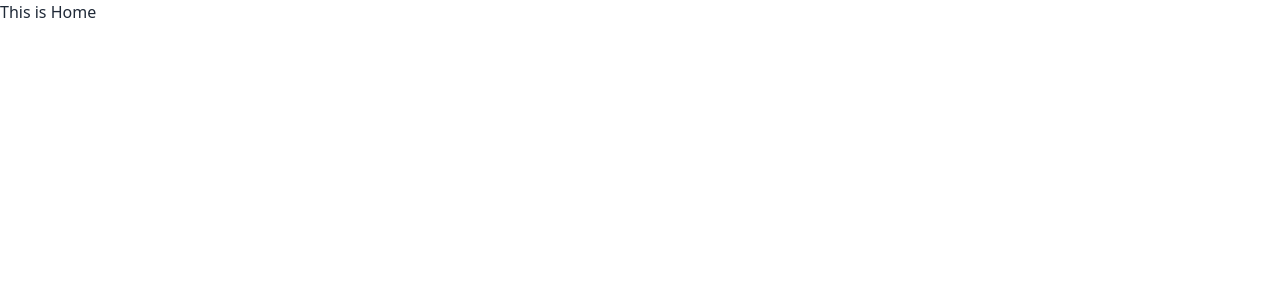
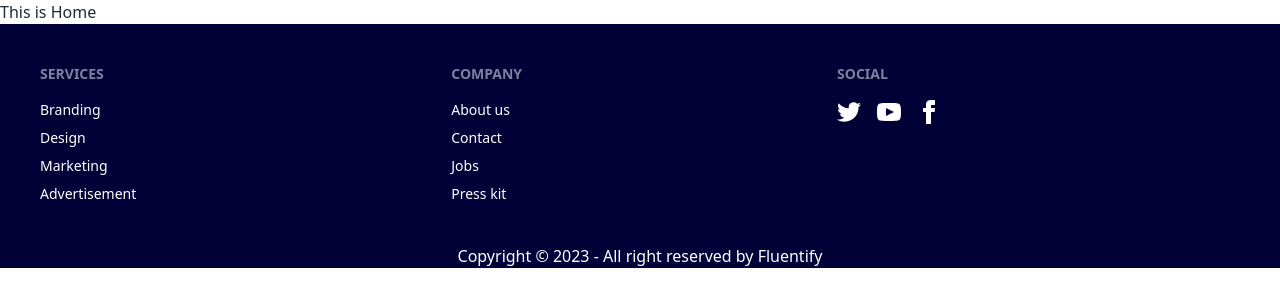
Before and after one commit to roufhasan/fluentify-client, a React (Vite) app: page / in a window 1280 px wide. Shown: the top 306 px of the page. Built offline with nearby package versions, Linux system fonts and the light colour scheme.

Commit message:
footer added

```diff
--- a/src/Layout/Main.jsx
+++ b/src/Layout/Main.jsx
@@ -1,9 +1,11 @@
 import { Outlet } from "react-router-dom";
+import Footer from "../Pages/Shared/Footer/Footer";
 
 const Main = () => {
   return (
     <div>
       <Outlet></Outlet>
+      <Footer></Footer>
     </div>
   );
 };
--- a/src/Pages/Shared/Footer/Footer.jsx
+++ b/src/Pages/Shared/Footer/Footer.jsx
@@ -1,5 +1,67 @@
+import { Link } from "react-router-dom";
+
 const Footer = () => {
-  return <div></div>;
+  return (
+    <div className="bg-[#010138] text-white">
+      <footer className="footer p-10">
+        <div>
+          <span className="footer-title">Services</span>
+          <a className="link link-hover">Branding</a>
+          <a className="link link-hover">Design</a>
+          <a className="link link-hover">Marketing</a>
+          <a className="link link-hover">Advertisement</a>
+        </div>
+        <div>
+          <span className="footer-title">Company</span>
+          <a className="link link-hover">About us</a>
+          <a className="link link-hover">Contact</a>
+          <a className="link link-hover">Jobs</a>
+          <a className="link link-hover">Press kit</a>
+        </div>
+        <div>
+          <span className="footer-title">Social</span>
+          <div className="grid grid-flow-col gap-4">
+            <Link to="https://www.twitter.com">
+              <svg
+                xmlns="http://www.w3.org/2000/svg"
+                width="24"
+                height="24"
+                viewBox="0 0 24 24"
+                className="fill-current"
+              >
+                <path d="M24 4.557c-.883.392-1.832.656-2.828.775 1.017-.609 1.798-1.574 2.165-2.724-.951.564-2.005.974-3.127 1.195-.897-.957-2.178-1.555-3.594-1.555-3.179 0-5.515 2.966-4.797 6.045-4.091-.205-7.719-2.165-10.148-5.144-1.29 2.213-.669 5.108 1.523 6.574-.806-.026-1.566-.247-2.229-.616-.054 2.281 1.581 4.415 3.949 4.89-.693.188-1.452.232-2.224.084.626 1.956 2.444 3.379 4.6 3.419-2.07 1.623-4.678 2.348-7.29 2.04 2.179 1.397 4.768 2.212 7.548 2.212 9.142 0 14.307-7.721 13.995-14.646.962-.695 1.797-1.562 2.457-2.549z"></path>
+              </svg>
+            </Link>
+            <Link to="https://www.youtube.com">
+              <svg
+                xmlns="http://www.w3.org/2000/svg"
+                width="24"
+                height="24"
+                viewBox="0 0 24 24"
+                className="fill-current"
+              >
+                <path d="M19.615 3.184c-3.604-.246-11.631-.245-15.23 0-3.897.266-4.356 2.62-4.385 8.816.029 6.185.484 8.549 4.385 8.816 3.6.245 11.626.246 15.23 0 3.897-.266 4.356-2.62 4.385-8.816-.029-6.185-.484-8.549-4.385-8.816zm-10.615 12.816v-8l8 3.993-8 4.007z"></path>
+              </svg>
+            </Link>
+            <Link to="https://www.facebook.com">
+              <svg
+                xmlns="http://www.w3.org/2000/svg"
+                width="24"
+                height="24"
+                viewBox="0 0 24 24"
+                className="fill-current"
+              >
+                <path d="M9 8h-3v4h3v12h5v-12h3.642l.358-4h-4v-1.667c0-.955.192-1.333 1.115-1.333h2.885v-5h-3.808c-3.596 0-5.192 1.583-5.192 4.615v3.385z"></path>
+              </svg>
+            </Link>
+          </div>
+        </div>
+      </footer>
+      <div className="text-center">
+        <p>Copyright © 2023 - All right reserved by Fluentify</p>
+      </div>
+    </div>
+  );
 };
 
 export default Footer;
```
